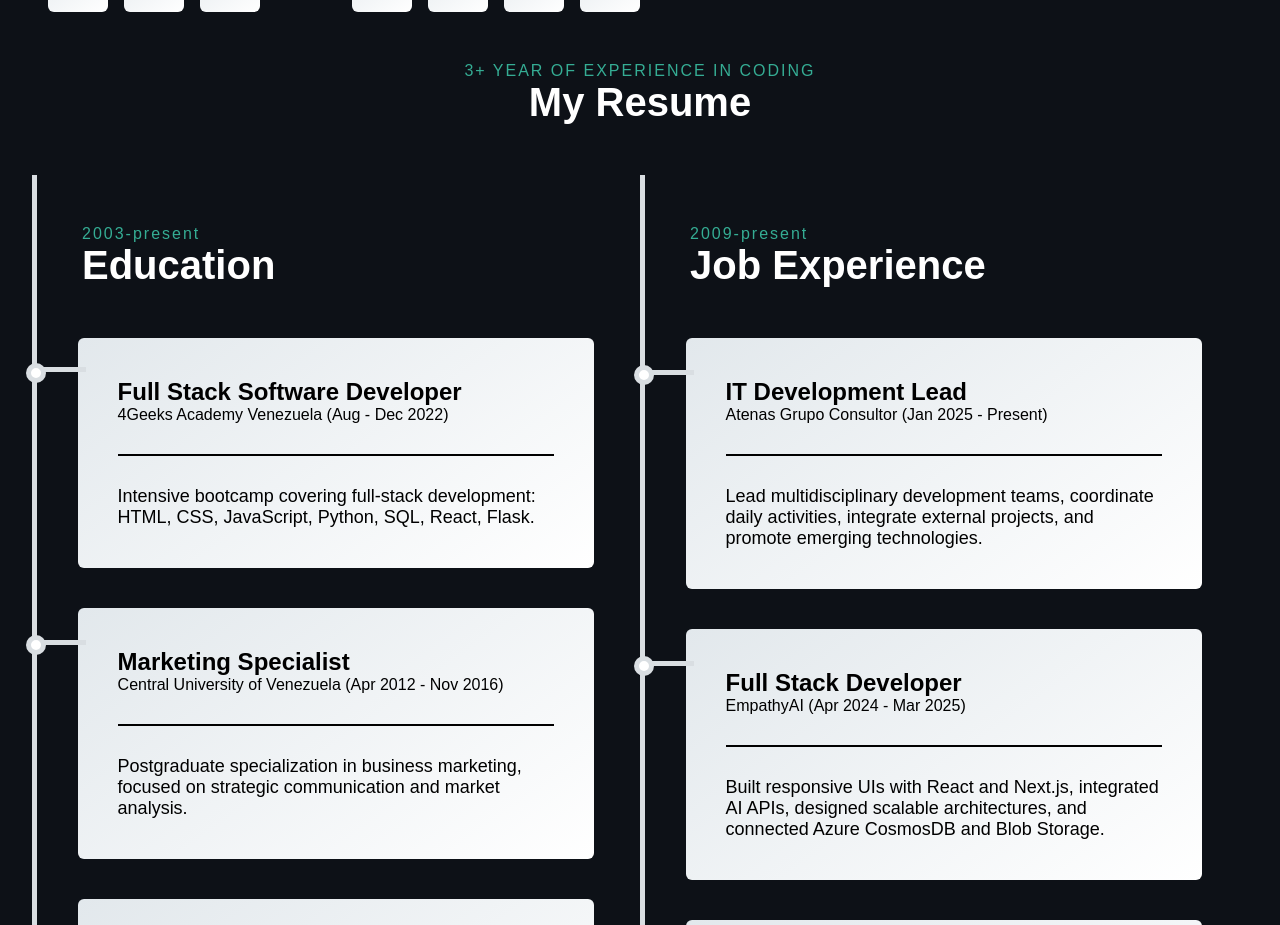
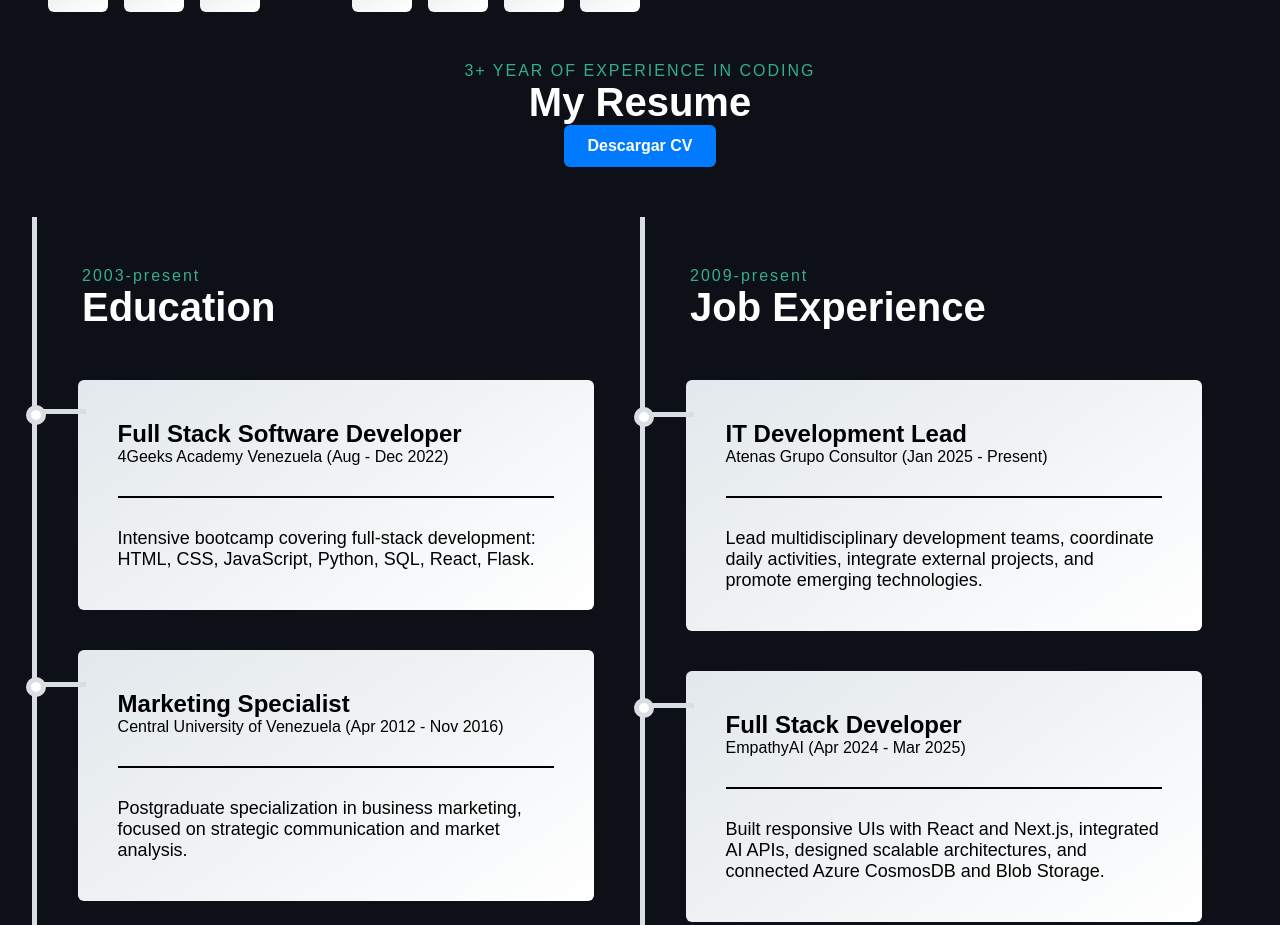
Before and after one commit to frako23/frakoDev, a React (Vite) app: page / in a window 1280 px wide. Shown: the part 820-1745 px from the top of the page. Built offline with nearby package versions, Linux system fonts and the light colour scheme; a web font is replaced by a local one.

Commit message:
add download CV button

```diff
--- a/src/components/Resume/Resume.css
+++ b/src/components/Resume/Resume.css
@@ -101,6 +101,21 @@
   background: #35ad94;
 }
 
+.btn_download {
+  display: inline-block;
+  padding: 12px 24px;
+  background-color: #007bff;
+  color: white;
+  font-weight: bold;
+  border-radius: 6px;
+  text-decoration: none;
+  transition: background-color 0.3s ease;
+}
+
+.btn_download:hover {
+  background-color: #0056b3;
+}
+
 @media (max-width: 768px) {
   .Resume .d_flex {
     flex-direction: column;
--- a/src/components/Resume/Resume.jsx
+++ b/src/components/Resume/Resume.jsx
@@ -10,6 +10,9 @@ const Resume = () => {
           <div className="heading text-center">
             <h4>3+ YEAR OF EXPERIENCE IN CODING</h4>
             <h1>My Resume</h1>
+            <a href="/CV-Francisco.pdf" download className="btn_download">
+              Descargar CV
+            </a>
           </div>
 
           <div className="content-section mtop d_flex">
```
Also changed, not shown: 1 other file (tests, documents, lock files or other folders).
